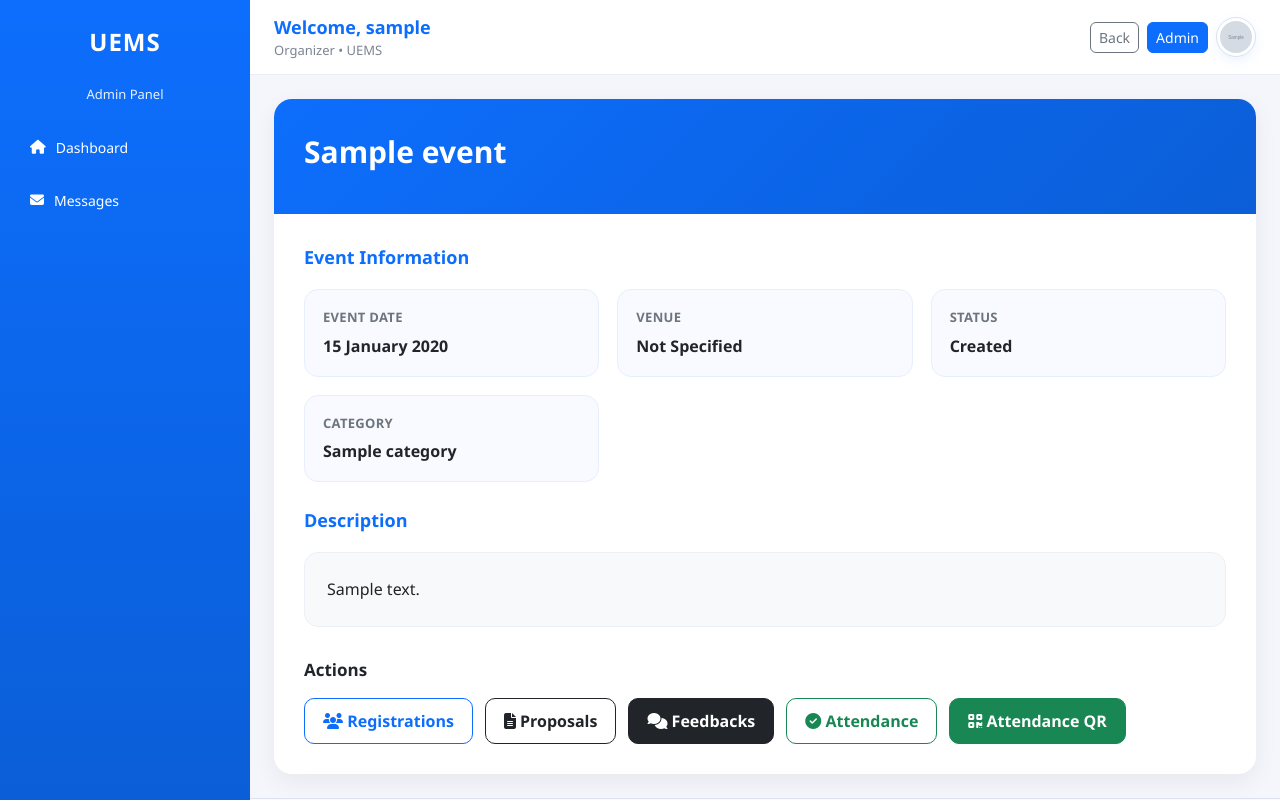
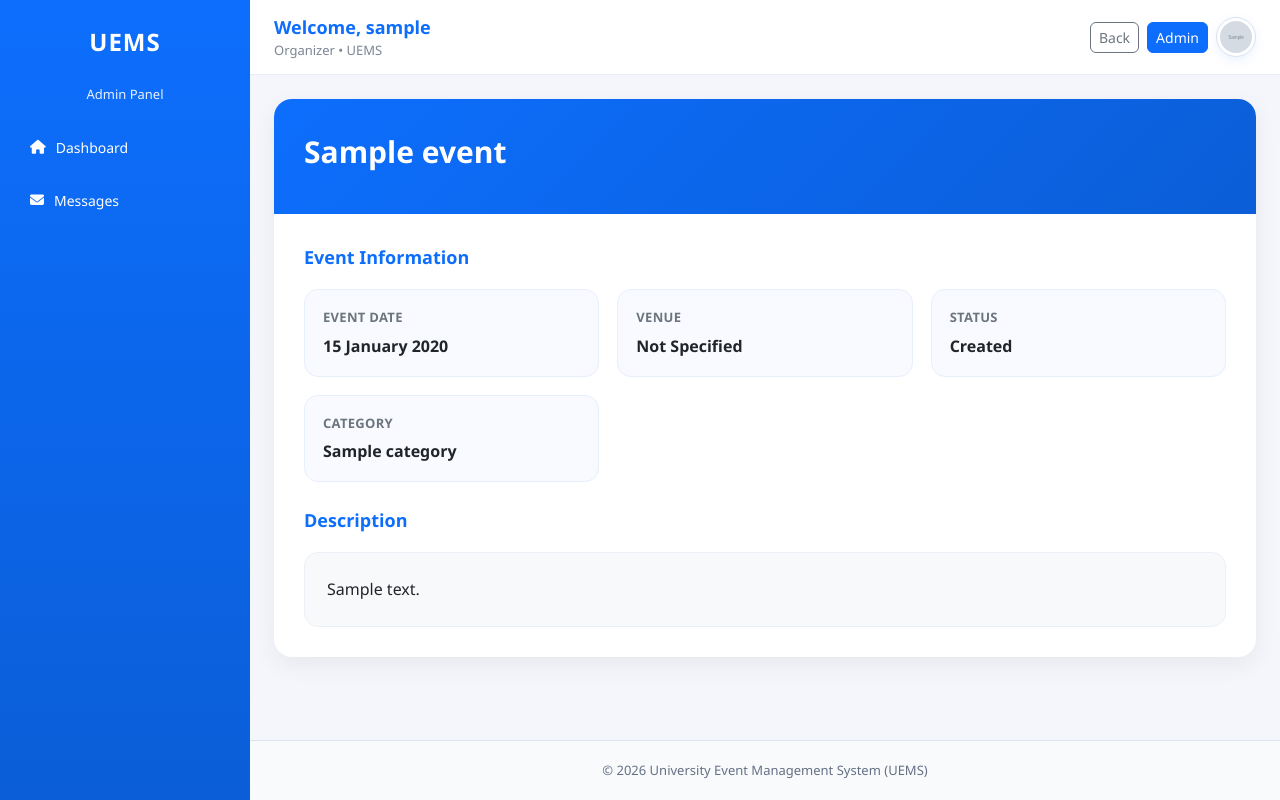
Before and after one commit to malikhasham712-tech/uems-final-year-project, a Django app: page /event/1/ in a window 1280 px wide. Run offline with Django 5.2, Linux system fonts and the light colour scheme; a user stored in the database is signed in; tables that the repository leaves empty hold one stand-in row (values such as "Sample post"); grey boxes marked "Sample" are stand-in pictures; data that the repository does not hold is empty.

Commit message:
organizer dashboard furnish

```diff
--- a/uems/accounts/templates/accounts/dashboard.html
+++ b/uems/accounts/templates/accounts/dashboard.html
@@ -215,7 +215,7 @@
                 <!-- <td class="text-start fw-semibold text-wrap"> -->
                    <td>
                     <a href="{% url 'events:view_event' event.id %}"
-                       class="text-decoration-none text-dark">
+                       class="text-decoration-none text-primary">
                         {{ event.name }}
                     </a>
 
@@ -305,7 +305,7 @@
                 <!-- MANAGE -->
                 <td>
                     <a href="{% url 'events:manage_event' event.id %}"
-                       class="btn btn-primary btn-sm">
+                       class="btn btn-outline-primary btn-sm">
                         Manage
                     </a>
                 </td>
--- a/uems/events/templates/events/view_event.html
+++ b/uems/events/templates/events/view_event.html
@@ -337,92 +337,6 @@
 
             {% endif %}
 
-            <!-- ACTIONS - ORGANIZER ONLY -->
-            {% if role == "organizer" %}
-            <div class="action-section">
-
-                <div class="action-title">
-                    Actions
-                </div>
-
-                <div class="action-buttons">
-
-                    <!-- ORGANIZER ACTIONS -->
-                    {% if role == "organizer" %}
-
-                        <a href="{% url 'events:event_registrations' event.id %}"
-                           class="btn btn-outline-primary">
-
-                            <i class="fa fa-users"></i>
-                            Registrations
-
-                        </a>
-
-                        <a href="{% url 'events:view_proposals' event.id %}"
-                           class="btn btn-outline-dark">
-
-                            <i class="fa fa-file-lines"></i>
-                            Proposals
-
-                        </a>
-
-                        <a href="{% url 'events:view_feedbacks' event.id %}"
-                           class="btn btn-dark">
-
-                            <i class="fa fa-comments"></i>
-                            Feedbacks
-
-                        </a>
-
-                        <a href="{% url 'events:view_attendance' event.id %}"
-                           class="btn btn-outline-success">
-
-                            <i class="fa fa-check-circle"></i>
-                            Attendance
-
-                        </a>
-
-                        <a href="{% url 'events:generate_qr' event.id %}"
-                           class="btn btn-success">
-
-                            <i class="fa fa-qrcode"></i>
-                            Attendance QR
-
-                        </a>
-
-                    {% endif %}
-
-                    <!-- STUDENT ACTIONS -->
-                    {% if role != "organizer" %}
-
-                        {% if feedback_submitted %}
-
-                            <button class="btn btn-success" disabled>
-
-                                <i class="fa fa-check"></i>
-                                Feedback Submitted
-
-                            </button>
-
-                        {% elif event.status == "completed" %}
-
-                            <a href="{% url 'events:event_feedback' event.id %}"
-                               class="btn btn-outline-success">
-
-                                <i class="fa fa-star"></i>
-                                Submit Feedback
-
-                            </a>
-
-                        {% endif %}
-
-                    {% endif %}
-
-                </div>
-
-            </div>
-            {% endif %}
-
         </div>
 
     </div>
```
